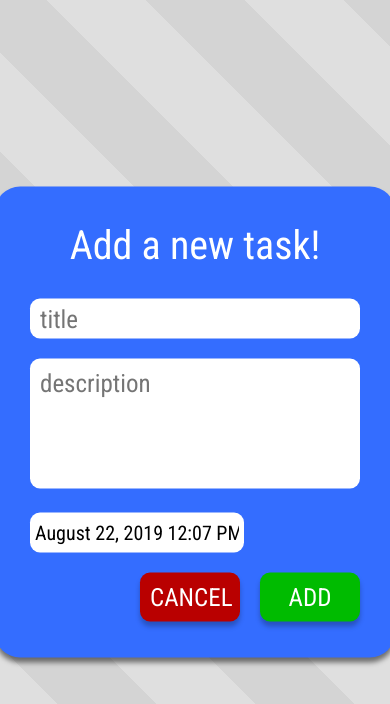
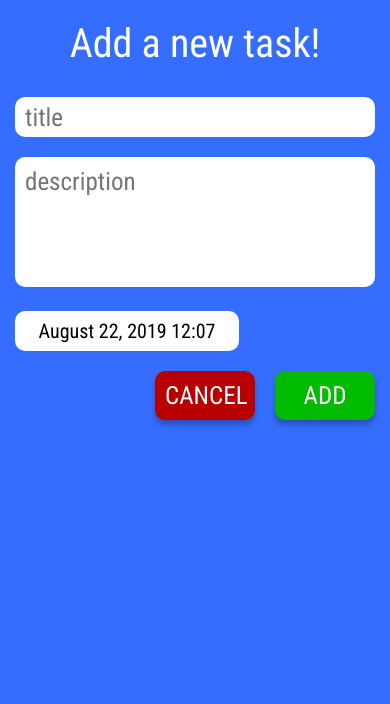
Before and after one commit to dlt-v/to-do-app, a React (Create React App) app: page /add_task in a window 390 px wide. Shown: the top 704 px of the page. Built offline with nearby package versions, Linux system fonts and the light colour scheme.

Commit message:
Minor bugfixes

```diff
--- a/package.json
+++ b/package.json
@@ -3,6 +3,7 @@
   "version": "0.8.0",
   "private": true,
   "dependencies": {
+    "date-fns": "^2.2.1",
     "react": "^16.9.0",
     "react-datepicker": "^2.8.0",
     "react-dom": "^16.9.0",
--- a/src/App.css
+++ b/src/App.css
@@ -86,6 +86,14 @@
   background-color: #346dff;
   padding: 35px;
   box-shadow: 0px 5px 5px rgba(0, 0, 0, 0.5); }
+  @media only screen and (max-width: 600px) {
+    .modal-add__container {
+      width: 100%;
+      height: 100vh;
+      max-height: none;
+      border-radius: 0;
+      box-shadow: none;
+      padding: 20px; } }
 
 .modal-add__input {
   width: 100%;
@@ -111,7 +119,7 @@
   height: 40px;
   padding: 5px;
   font-size: 20px;
-  width: auto;
+  width: 100%;
   text-align: center;
   border: none;
   border-radius: 10px;
@@ -229,11 +237,12 @@
   width: 70px;
   height: 70px;
   background-color: #fff;
-  float: right;
   border-radius: 20px;
   cursor: pointer;
   transition: box-shadow .2s;
-  box-shadow: 0px 5px 5px rgba(0, 0, 0, 0.25); }
+  box-shadow: 0px 5px 5px rgba(0, 0, 0, 0.25);
+  position: absolute;
+  top: 20px; }
   .add-new svg {
     color: #575757;
     font-size: 50px;
--- a/src/components/Task.js
+++ b/src/components/Task.js
@@ -9,7 +9,7 @@
   "Monday",
   "Tuesday",
   "Wednesday",
-  "Thrusday",
+  "Thursday",
   "Friday",
   "Saturday"
 ];
@@ -32,9 +32,9 @@
             date(this.props.date).getDate()
           )}.${addZero(
             date(this.props.date).getMonth() + 1
-          )}.${date(this.props.date).getFullYear()} at ${date(this.props.date).getHours()}:${date(this.props.date).getMinutes()}`}
+          )}.${date(this.props.date).getFullYear()} at ${date(this.props.date).getHours()}:${addZero(date(this.props.date).getMinutes())}`}
         </p>
-        {this.props.isFinished ? null : (
+        {this.props.finished ? null : (
           <div className="task__buttons">
             <div
               className="task__button task__button--done"
--- a/src/pages/AddTask.js
+++ b/src/pages/AddTask.js
@@ -20,7 +20,7 @@
           <h1 className="modal-add__title">Add a new task!</h1>
           <input
             type="text"
-            maxLength="35"
+            maxLength="16"
             name="new_title"
             id="new_title"
             className="modal-add__input--title modal-add__input"
@@ -50,8 +50,11 @@
               showTimeSelect
               timeFormat="HH:mm"
               timeIntervals={30}
-              dateFormat="MMMM d, yyyy h:mm aa"
+              minDate={new Date()}
+              dateFormat="MMMM d, yyyy H:mm"
               timeCaption="time"
+              showPopperArrow={false}
+              todayButton="Today"
             />
           </div>
           <div className="modal-add__button-container">
--- a/src/pages/Finished.js
+++ b/src/pages/Finished.js
@@ -26,6 +26,7 @@
           title={task.title}
           description={task.description}
           date={task.date}
+          finished={true}
         />
       ))}
     </div>
--- a/src/pages/Home.js
+++ b/src/pages/Home.js
@@ -21,6 +21,7 @@
     return (
       <div className="main">
         {renderSwitchButton(this.props.tasks)}
+        <AddNew />
         {renderTasks(this.props.tasks).map(task => (
           <Task
             id={task.id}
@@ -28,9 +29,10 @@
             title={task.title}
             description={task.description}
             date={task.date}
+            finished={false}
           />
         ))}
-        <AddNew />
+
       </div>
     );
   }
--- a/src/sass/main.scss
+++ b/src/sass/main.scss
@@ -106,6 +106,15 @@
 
     padding: 35px;
     box-shadow: 0px 5px 5px hsla(0, 0%, 0%, 0.5%);
+    @media only screen and (max-width: 600px) {
+      width: 100%;
+      height: 100vh;
+      max-height: none;
+      border-radius: 0;
+
+      box-shadow: none;
+      padding: 20px;
+    }
   }
   &__input {
     width: 100%;
@@ -134,7 +143,7 @@
     height: 40px;
     padding: 5px;
     font-size: 20px;
-    width: auto;
+    width: 100%;
 
     text-align: center;
     border: none;
@@ -278,11 +287,13 @@
   width: 70px;
   height: 70px;
   background-color: #fff;
-  float: right;
   border-radius: 20px;
   cursor: pointer;
   transition: box-shadow .2s;
   box-shadow: 0px 5px 5px hsla(0, 0%, 0%, 0.25%);
+
+  position: absolute;
+  top: 20px;
   & svg {
     color: #575757;
     font-size: 50px;
```
Also changed, not shown: 2 other files (tests, documents, lock files or other folders).
